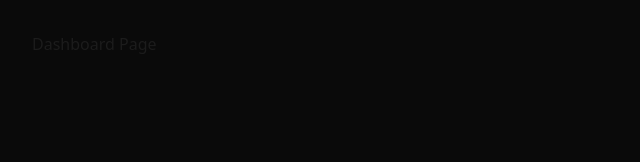
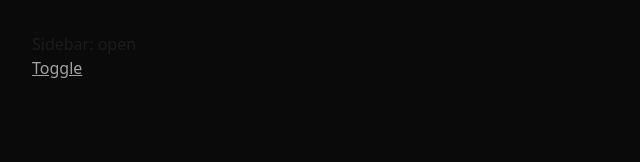
Before and after one commit to sxgaoxiang123456/nanoclaw-dashboard, a React (Vite) app: page / in a window 1280 px wide. Shown: the top 162 px of the page, without its empty margins (0-640 px from the left). Built offline with nearby package versions, Linux system fonts and the light colour scheme.

Commit message:
feat: configure tanstack query and zustand stores

```diff
--- a/package.json
+++ b/package.json
@@ -12,6 +12,7 @@
   "dependencies": {
     "@base-ui/react": "^1.4.1",
     "@fontsource-variable/geist": "^5.2.8",
+    "@tanstack/react-query": "^5.100.10",
     "@tanstack/react-router": "^1.169.2",
     "class-variance-authority": "^0.7.1",
     "clsx": "^2.1.1",
@@ -20,7 +21,8 @@
     "react-dom": "^19.2.6",
     "shadcn": "^4.7.0",
     "tailwind-merge": "^3.6.0",
-    "tw-animate-css": "^1.4.0"
+    "tw-animate-css": "^1.4.0",
+    "zustand": "^5.0.13"
   },
   "devDependencies": {
     "@eslint/js": "^10.0.1",
--- a/src/main.tsx
+++ b/src/main.tsx
@@ -1,8 +1,19 @@
 import { StrictMode } from 'react'
 import { createRoot } from 'react-dom/client'
 import { RouterProvider, createRouter } from '@tanstack/react-router'
+import { QueryClient, QueryClientProvider } from '@tanstack/react-query'
 import './styles/globals.css'
 import { routeTree } from './routeTree.gen'
+
+const queryClient = new QueryClient({
+  defaultOptions: {
+    queries: {
+      staleTime: 30 * 1000,
+      retry: 3,
+      refetchOnWindowFocus: false,
+    },
+  },
+})
 
 const router = createRouter({ routeTree })
 
@@ -15,6 +26,8 @@ declare module '@tanstack/react-router' {
 const rootElement = document.getElementById('root')!
 createRoot(rootElement).render(
   <StrictMode>
-    <RouterProvider router={router} />
+    <QueryClientProvider client={queryClient}>
+      <RouterProvider router={router} />
+    </QueryClientProvider>
   </StrictMode>,
 )
--- a/src/routes/index.tsx
+++ b/src/routes/index.tsx
@@ -1,9 +1,16 @@
 import { createFileRoute } from '@tanstack/react-router'
+import { useSidebarStore } from '@/stores/sidebarStore'
 
 export const Route = createFileRoute('/')({
   component: DashboardPage,
 })
 
 function DashboardPage() {
-  return <div className="p-8 text-accent">Dashboard Page</div>
+  const { collapsed, toggle } = useSidebarStore()
+  return (
+    <div className="p-8">
+      <p className="text-accent">Sidebar: {collapsed ? 'collapsed' : 'open'}</p>
+      <button onClick={toggle} className="text-text2 underline">Toggle</button>
+    </div>
+  )
 }
--- /dev/null
+++ b/src/stores/sidebarStore.ts
@@ -0,0 +1,11 @@
+import { create } from 'zustand'
+
+interface SidebarState {
+  collapsed: boolean
+  toggle: () => void
+}
+
+export const useSidebarStore = create<SidebarState>((set) => ({
+  collapsed: false,
+  toggle: () => set((state) => ({ collapsed: !state.collapsed })),
+}))
--- /dev/null
+++ b/src/stores/themeStore.ts
@@ -0,0 +1,11 @@
+import { create } from 'zustand'
+
+interface ThemeState {
+  mode: 'dark' | 'light'
+  toggle: () => void
+}
+
+export const useThemeStore = create<ThemeState>((set) => ({
+  mode: 'dark',
+  toggle: () => set((state) => ({ mode: state.mode === 'dark' ? 'light' : 'dark' })),
+}))
```
Also changed, not shown: 1 other file (tests, documents, lock files or other folders).
